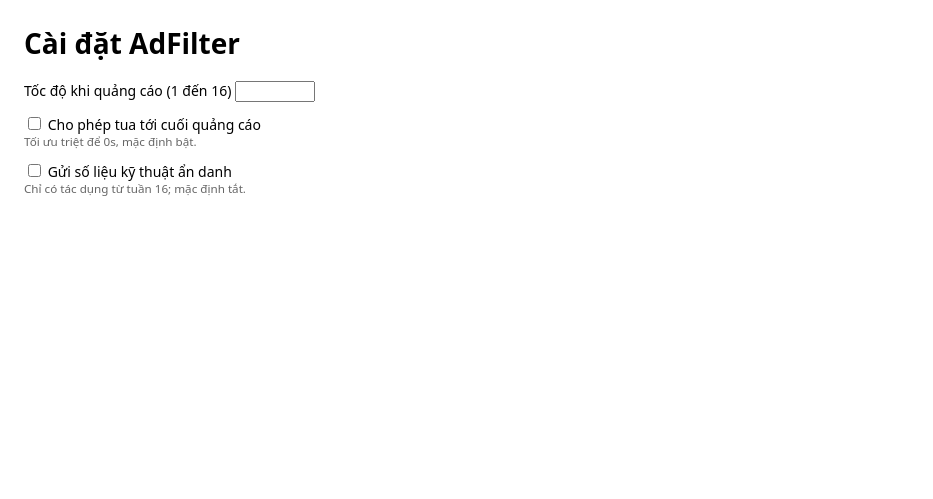
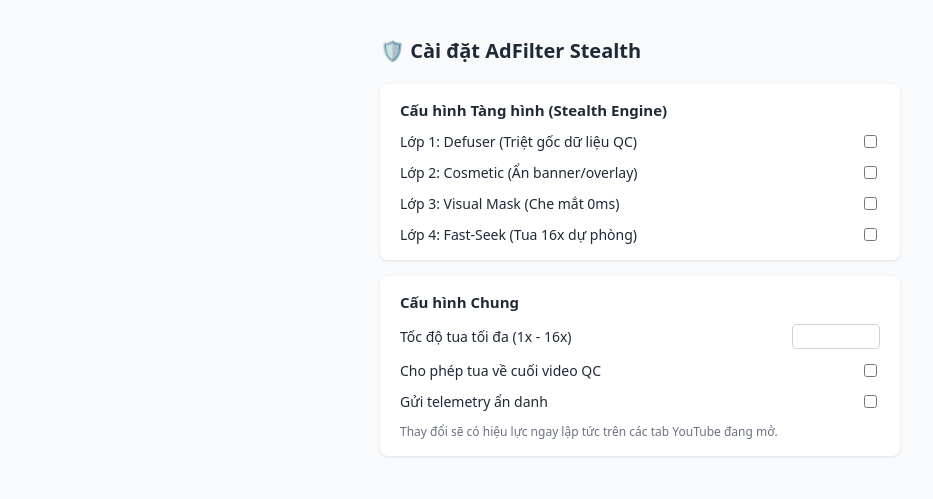
Before and after one commit to Datkewww123/Adfilter, a browser extension: page src/options/options.html in a window 1280 px wide. Shown: the whole page, without its empty margins (0-933 px from the left). Drawn offline with Linux system fonts and the light colour scheme.

Commit message:
feat(options): add granular stealth layer controls

```diff
--- a/src/options/options.html
+++ b/src/options/options.html
@@ -2,37 +2,82 @@
 <html lang="vi">
   <head>
     <meta charset="utf-8" />
-    <title>AdFilter - Cài đặt</title>
+    <title>Cài đặt AdFilter</title>
     <style>
       body {
-        font: 14px system-ui, sans-serif;
-        max-width: 480px;
-        margin: 24px;
+        font-family: system-ui, -apple-system, sans-serif;
+        padding: 24px;
+        max-width: 520px;
+        margin: auto;
+        color: #1f2937;
+        background-color: #f9fafb;
       }
-      label {
-        display: block;
-        margin: 12px 0;
+      h1 { font-size: 20px; margin-bottom: 20px; display: flex; align-items: center; gap: 8px; }
+      .card {
+        background: #fff;
+        padding: 16px 20px;
+        border-radius: 8px;
+        box-shadow: 0 1px 3px rgba(0,0,0,0.1);
+        margin-bottom: 16px;
       }
-      small {
-        color: #666;
-        display: block;
+      .card-title { font-weight: 600; margin-bottom: 12px; font-size: 15px; }
+      .row {
+        display: flex;
+        justify-content: space-between;
+        align-items: center;
+        margin-bottom: 12px;
       }
+      .row:last-child { margin-bottom: 0; }
+      label { font-size: 14px; }
+      input[type="number"] {
+        width: 70px;
+        padding: 4px 8px;
+        border: 1px solid #d1d5db;
+        border-radius: 4px;
+      }
+      .note { font-size: 12px; color: #6b7280; margin-top: 4px; }
     </style>
   </head>
   <body>
-    <h1>Cài đặt AdFilter</h1>
-    <label>
-      Tốc độ khi quảng cáo (1 đến 16)
-      <input type="number" id="maxSpeed" min="1" max="16" step="0.25" />
-    </label>
-    <label>
-      <input type="checkbox" id="allowSeek" /> Cho phép tua tới cuối quảng cáo
-      <small>Tối ưu triệt để 0s, mặc định bật.</small>
-    </label>
-    <label>
-      <input type="checkbox" id="telemetry" /> Gửi số liệu kỹ thuật ẩn danh
-      <small>Chỉ có tác dụng từ tuần 16; mặc định tắt.</small>
-    </label>
-    <script src="options.js"></script>
+    <h1>🛡️ Cài đặt AdFilter Stealth</h1>
+
+    <div class="card">
+      <div class="card-title">Cấu hình Tàng hình (Stealth Engine)</div>
+      <div class="row">
+        <label for="defuserEnabled">Lớp 1: Defuser (Triệt gốc dữ liệu QC)</label>
+        <input type="checkbox" id="defuserEnabled" />
+      </div>
+      <div class="row">
+        <label for="cosmeticEnabled">Lớp 2: Cosmetic (Ẩn banner/overlay)</label>
+        <input type="checkbox" id="cosmeticEnabled" />
+      </div>
+      <div class="row">
+        <label for="visualMaskEnabled">Lớp 3: Visual Mask (Che mắt 0ms)</label>
+        <input type="checkbox" id="visualMaskEnabled" />
+      </div>
+      <div class="row">
+        <label for="fastSeekFallback">Lớp 4: Fast-Seek (Tua 16x dự phòng)</label>
+        <input type="checkbox" id="fastSeekFallback" />
+      </div>
+    </div>
+
+    <div class="card">
+      <div class="card-title">Cấu hình Chung</div>
+      <div class="row">
+        <label for="maxSpeed">Tốc độ tua tối đa (1x - 16x)</label>
+        <input type="number" id="maxSpeed" min="1" max="16" step="1" />
+      </div>
+      <div class="row">
+        <label for="allowSeek">Cho phép tua về cuối video QC</label>
+        <input type="checkbox" id="allowSeek" />
+      </div>
+      <div class="row">
+        <label for="telemetry">Gửi telemetry ẩn danh</label>
+        <input type="checkbox" id="telemetry" />
+      </div>
+      <div class="note">Thay đổi sẽ có hiệu lực ngay lập tức trên các tab YouTube đang mở.</div>
+    </div>
+
+    <script type="module" src="options.js"></script>
   </body>
 </html>
```
Also changed, not shown: src/core/stealthConfig.ts (added, +19 -0 lines), src/options/options.ts (+28 -0 lines).
